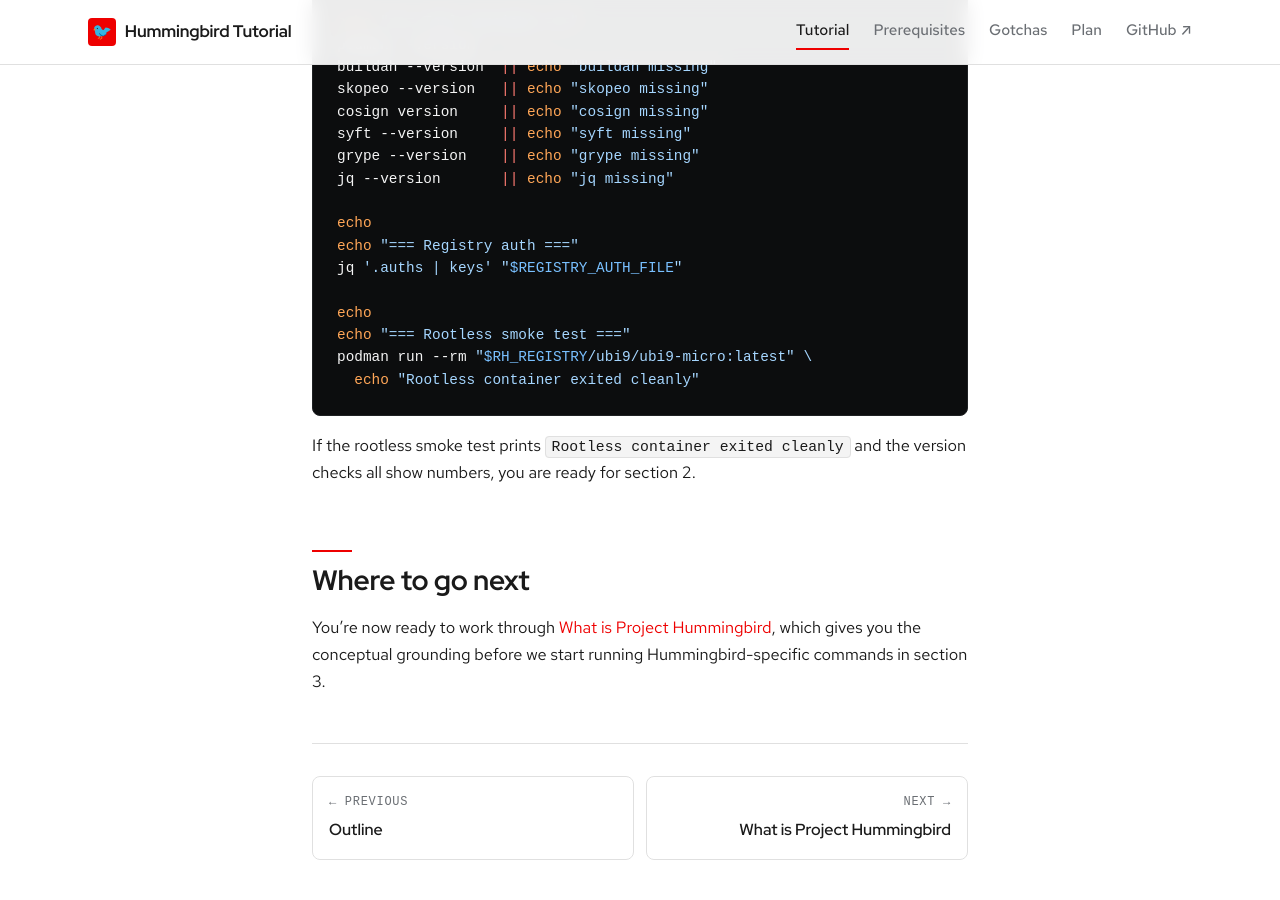
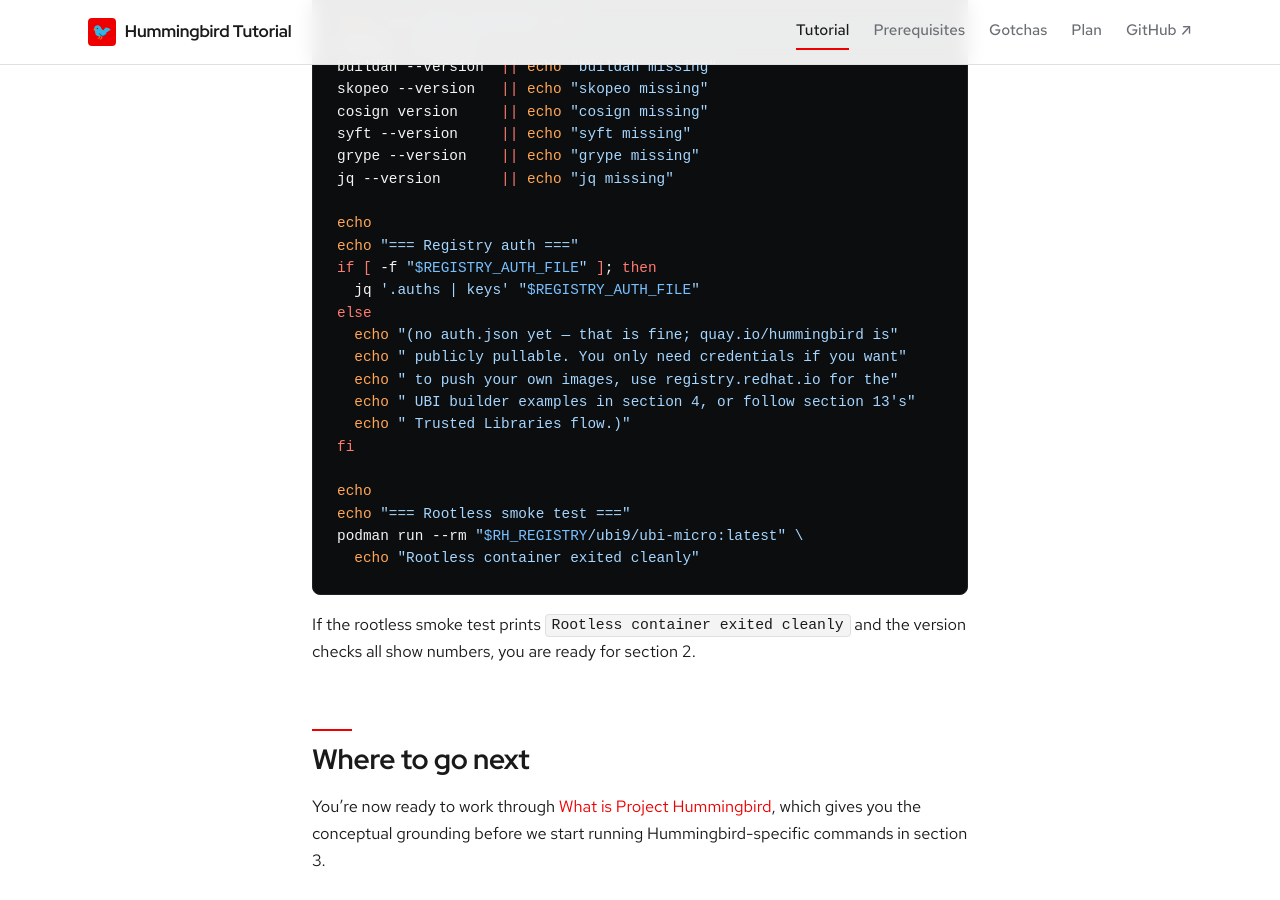
Before and after one commit to patterncatalyst/hummingbird-tutorial, a Jekyll site: the page built from _docs/01-prerequisites.md, in a window 1280 px wide and 900 px high, scrolled down 10957 px. Built offline with Jekyll 4.4.1, drawn with Linux system fonts in a browser that asks for light colours; some web fonts are replaced.

Commit message:
Fix §1 smoke test: ubi9/ubi-micro path; gracefully handle missing auth.json

````diff
--- a/_docs/01-prerequisites.md
+++ b/_docs/01-prerequisites.md
@@ -440,11 +440,19 @@ jq --version       || echo "jq missing"
 
 echo
 echo "=== Registry auth ==="
-jq '.auths | keys' "$REGISTRY_AUTH_FILE"
+if [ -f "$REGISTRY_AUTH_FILE" ]; then
+  jq '.auths | keys' "$REGISTRY_AUTH_FILE"
+else
+  echo "(no auth.json yet — that is fine; quay.io/hummingbird is"
+  echo " publicly pullable. You only need credentials if you want"
+  echo " to push your own images, use registry.redhat.io for the"
+  echo " UBI builder examples in section 4, or follow section 13's"
+  echo " Trusted Libraries flow.)"
+fi
 
 echo
 echo "=== Rootless smoke test ==="
-podman run --rm "$RH_REGISTRY/ubi9/ubi9-micro:latest" \
+podman run --rm "$RH_REGISTRY/ubi9/ubi-micro:latest" \
   echo "Rootless container exited cleanly"
 ```
 
````
Also changed, not shown: _plans/reconciliation-plan.md (+1 -0 lines), _plans/ubi-audit.md (+2 -2 lines).
